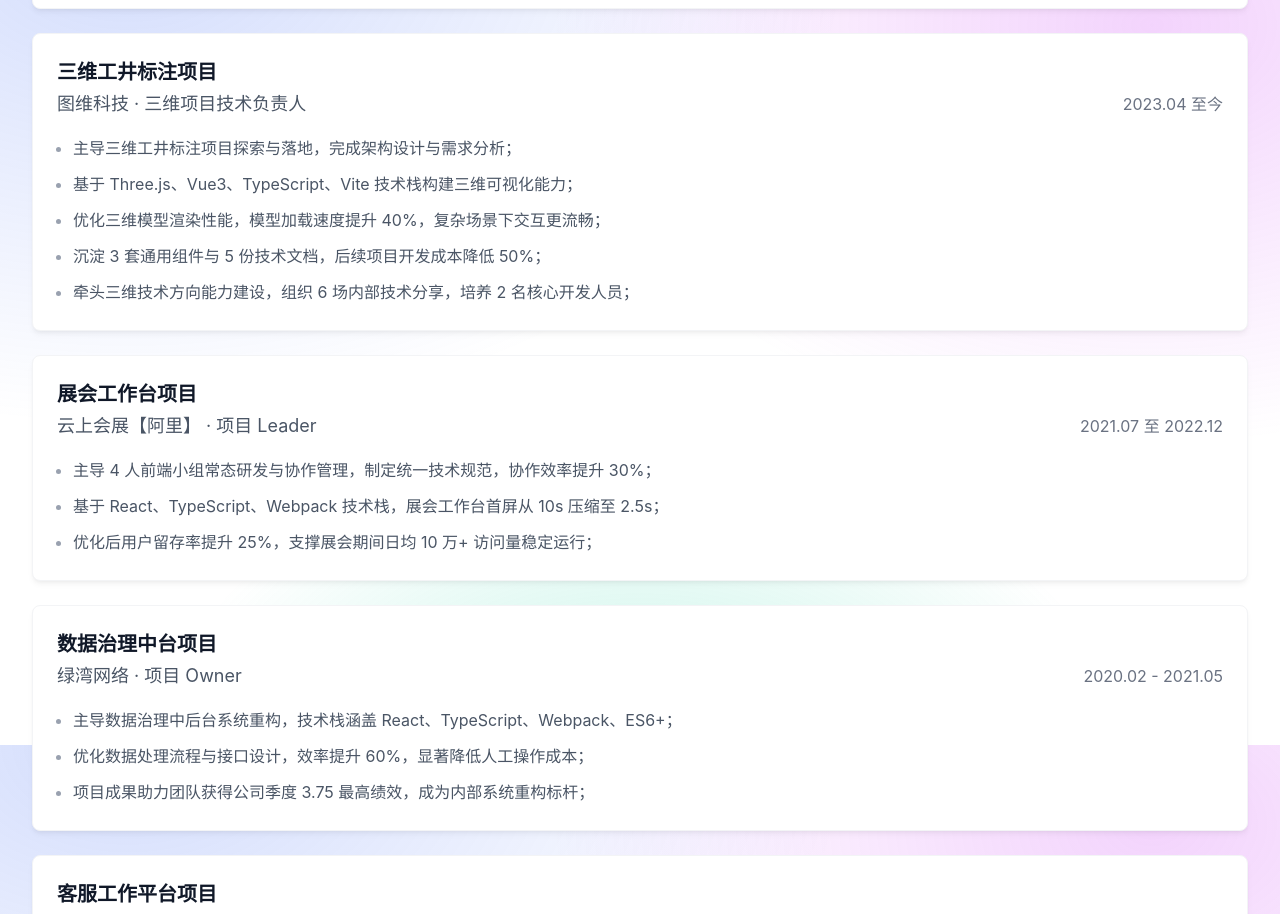
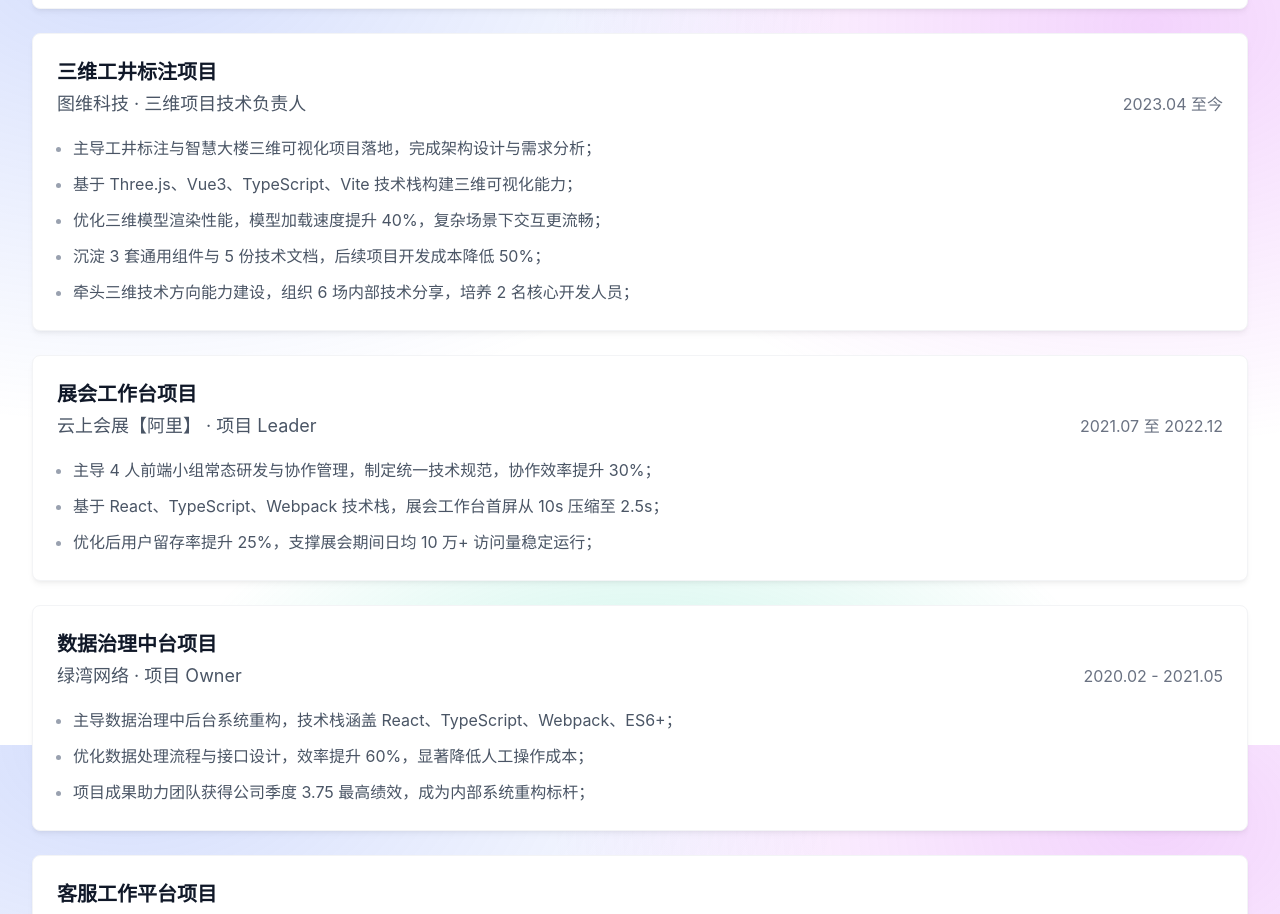
Before and after one commit to dmljc/resume-next.js, a Next.js app: page / in a window 1280 px wide. Shown: the part 1655-2569 px from the top of the page. Built offline with nearby package versions, Linux system fonts and the light colour scheme.

Commit message:
feat: :sparkles: 更新工作经历中的项目描述以更准确地反映当前工作内容

```diff
--- a/src/components/sections/work.data.js
+++ b/src/components/sections/work.data.js
@@ -29,14 +29,14 @@ export const jobs = [
         time: { zh: '2023.04 至今', en: 'Apr 2023 — Present' },
         points: {
             zh: [
-                '主导三维工井标注项目探索与落地，完成架构设计与需求分析；',
+                '主导工井标注与智慧大楼三维可视化项目落地，完成架构设计与需求分析；',
                 '基于 Three.js、Vue3、TypeScript、Vite 技术栈构建三维可视化能力；',
                 '优化三维模型渲染性能，模型加载速度提升 40%，复杂场景下交互更流畅；',
                 '沉淀 3 套通用组件与 5 份技术文档，后续项目开发成本降低 50%；',
                 '牵头三维技术方向能力建设，组织 6 场内部技术分享，培养 2 名核心开发人员；',
             ],
             en: [
-                'Led exploration and delivery of the 3D well‑annotation project; completed architecture design and requirements analysis;',
+                'Led well‑annotation and Smart Building 3D visualization projects to delivery; completed architecture design and requirements analysis;',
                 'Built 3D visualization capabilities using Three.js, Vue 3, TypeScript, and Vite;',
                 'Optimized 3D model rendering; improved loading speed by 40% and enabled smooth interaction in complex scenes;',
                 'Consolidated 3 reusable component sets and 5 technical documents, reducing subsequent project development costs by 50%;',
```
